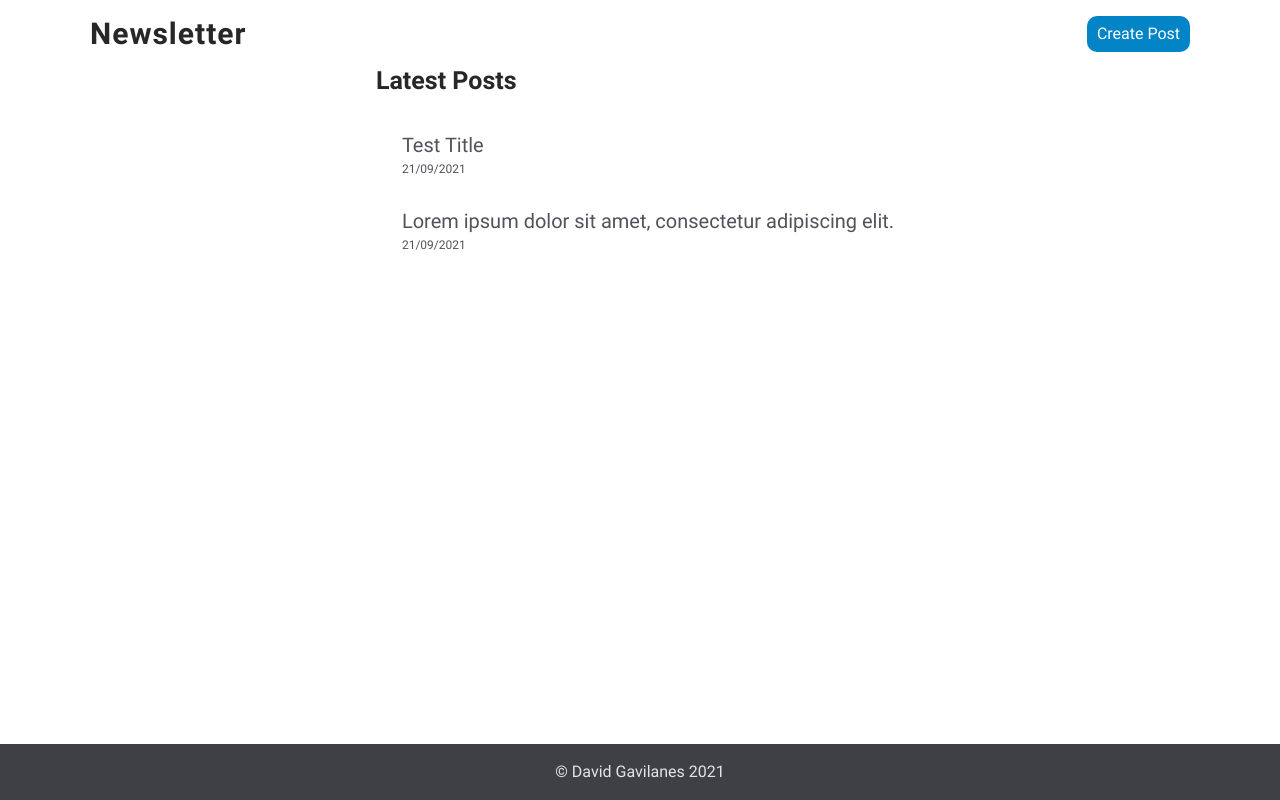
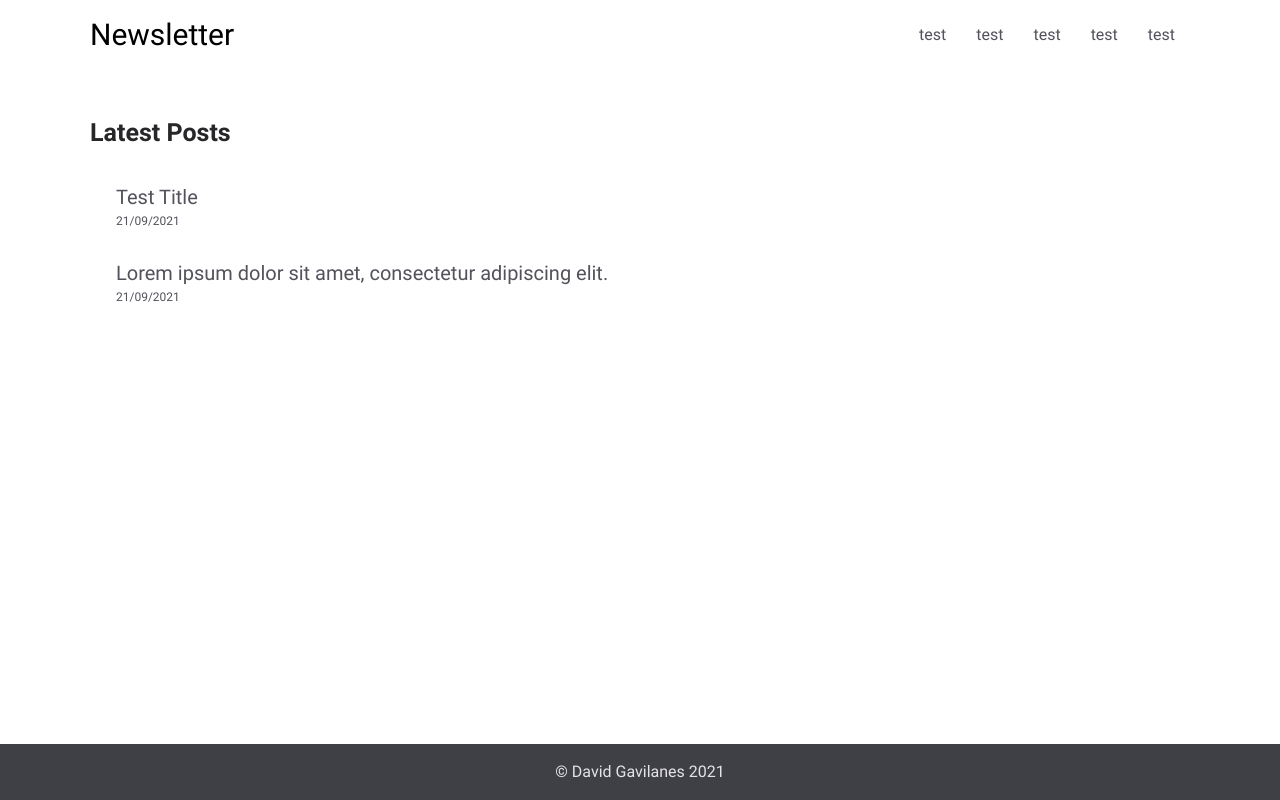
Before and after one commit to DavidGVelez/newsletter, a Vue app: page / in a window 1280 px wide. Built offline with nearby package versions, Linux system fonts and the light colour scheme; some icons are missing.

Commit message:
added header styling

```diff
--- a/src/App.vue
+++ b/src/App.vue
@@ -9,9 +9,7 @@ export default {
 <template>
   <div id="app">
     <AppHeader></AppHeader>
-    <main>
-      <router-view />
-    </main>
+    <router-view />
     <AppFooter></AppFooter>
   </div>
 </template>
--- a/src/assets/scss/utilities/_mixins.scss
+++ b/src/assets/scss/utilities/_mixins.scss
@@ -32,3 +32,32 @@
 		@warn 'Invalid breakpoint: #{$breakpoint}.';
 	}
 }
+@mixin respond-below-height($breakpoint) {
+  // If the breakpoint exists in the map.
+  @if map-has-key($breakpoints, $breakpoint) {
+    // Get the breakpoint value.
+    $breakpoint-value: map-get($breakpoints, $breakpoint);
+
+    // Write the media query.
+    @media (max-height: $breakpoint-value) {
+      @content;
+    }
+
+    // If the breakpoint doesn't exist in the map.
+  } @else {
+    // Log a warning.
+    @warn 'Invalid breakpoint: #{$breakpoint}.';
+  }
+}
+@mixin supports-hover($child: '') {
+  @media (any-hover: 'hover') {
+    &:hover #{$child} {
+      @content;
+    }
+  }
+}
+@mixin box-shadow($dp: 1) {
+  box-shadow: map-get($umbra-map, $dp) rgba(0, 0, 0, $umbra-opacity),
+    map-get($penumbra-map, $dp) rgba(0, 0, 0, $penumbra-opacity),
+    map-get($ambient-map, $dp) rgba(0, 0, 0, $ambient-opacity);
+}
--- a/src/assets/scss/variables/_breakpoints.scss
+++ b/src/assets/scss/variables/_breakpoints.scss
@@ -5,4 +5,5 @@ $breakpoints: (
 	lg: 1200px,
 	xl: 1600px,
 	xxl: 2000px,
+	header: 1100px,
 );
--- a/src/assets/scss/variables/_sizes.scss
+++ b/src/assets/scss/variables/_sizes.scss
@@ -1,3 +1,7 @@
 
 
 $width-container: 1100px;
+
+$zi-header: 1000;
+$header-height: 70px;
+$main-height: $header-height+ 50px;
--- a/src/assets/scss/variables/_variables.scss
+++ b/src/assets/scss/variables/_variables.scss
@@ -1,3 +1,4 @@
 @import "colors";
 @import "breakpoints";
 @import "sizes";
+@import "shadows";
--- a/src/components/layout/AppHeader.vue
+++ b/src/components/layout/AppHeader.vue
@@ -1,74 +1,356 @@
 <script>
 export default {
+  name: "AppHeader",
+
   data() {
     return {
-      isMenuOpen: false,
+      isMobile: true,
+      menuIsHidden: true,
+      menuIsOpen: false,
     };
+  },
+
+  computed: {
+    getCurrentLocale() {
+      return this.locales.find(
+        (element) => element.locale == this.$i18n.locale
+      );
+    },
+  },
+
+  methods: {
+    checkIfMobileWidth() {
+      this.isMobile = window.innerWidth < 1100;
+    },
+    openMenu() {
+      this.menuIsOpen = true;
+      this.menuIsHidden = false;
+      setTimeout(() => document.body.classList.add("header-is-open"), 10);
+    },
+    closeMenu() {
+      this.menuIsOpen = false;
+      document.body.classList.remove("header-is-open");
+      setTimeout(() => (this.menuIsHidden = true), 200);
+    },
+  },
+
+  created() {
+    this.checkIfMobileWidth();
+    window.addEventListener("resize", this.checkIfMobileWidth);
+  },
+  destroyed() {
+    window.removeEventListener("resize", this.checkIfMobileWidth);
   },
 };
 </script>
 
 <template>
-  <header>
-    <nav>
-      <router-link class="logo" to="/">Newsletter</router-link>
-      <div class="router">
-        <router-link class="cta" to="/add-post">Create Post</router-link>
+  <header id="app_header">
+    <nav class="container nav" role="navigation">
+      <router-link to="/">
+        <h1 class="title">Newsletter</h1>
+      </router-link>
+      <div id="header_navigation" @keydown.esc="closeMenu">
+        <button
+          id="open_menu"
+          class="toggle-mobile-menu"
+          v-if="isMobile"
+          @click="openMenu"
+          role="presentation"
+          title="Abrir menú"
+          aria-label="Abrir menú"
+        >
+          <v-icon name="bars"></v-icon>
+        </button>
+        <div
+          class="header-navigation-wrapper"
+          :class="isMobile && menuIsHidden ? 'menu-is-hidden' : ''"
+          :aria-expanded="menuIsOpen ? 'true' : 'false'"
+        >
+          <button
+            id="close_menu"
+            class="toggle-mobile-menu"
+            v-if="isMobile"
+            @click="closeMenu"
+            role="presentation"
+            title="Cerrar menú"
+            aria-label="Cerrar menú"
+          >
+            <v-icon name="times"></v-icon>
+          </button>
+          <div class="header-navigation-inner">
+            <ul>
+              <li class="menu-item">
+                <router-link to="test">test</router-link>
+              </li>
+              <li class="menu-item">
+                <router-link to="test1">test</router-link>
+              </li>
+              <li class="menu-item">
+                <router-link to="test2">test</router-link>
+              </li>
+              <li class="menu-item">
+                <router-link to="test3">test</router-link>
+              </li>
+              <li class="menu-item">
+                <router-link to="test4">test</router-link>
+              </li>
+            </ul>
+          </div>
+        </div>
       </div>
     </nav>
+    <div
+      id="header_backdrop"
+      v-if="isMobile"
+      :class="menuIsOpen && 'active'"
+      @click="closeMenu"
+    ></div>
   </header>
 </template>
 
 <style lang="scss" scoped>
-nav {
+header {
+  position: fixed;
+  top: 0;
+  z-index: 10000;
+  height: 70px;
+  width: 100vw;
+  background-color: $white;
+}
+.nav {
+  max-width: map-get($breakpoints, "header");
+}
+#app_header .container,
+#header_navigation,
+.header-navigation-wrapper,
+.header-navigation-inner,
+.header-navigation-inner > ul,
+.menu-item,
+.menu-item a {
+  height: 100%;
+}
+
+.container {
   display: flex;
   align-items: center;
   justify-content: space-between;
-  background-color: $white;
-  max-width: $width-container;
   margin: auto;
-  padding: 1rem;
 
   @include respond-below(header) {
     width: 100%;
   }
+  @include respond-below(md) {
+    width: 90%;
+  }
+}
 
-  & .logo {
-    text-decoration: none;
-    font-size: 30px;
-    font-weight: bold;
-    letter-spacing: 1px;
-    color: $clr-titles;
+h1 {
+  font-size: 30px;
+}
+
+a {
+  display: inline-flex;
+  align-items: center;
+  text-decoration: none;
+  color: $black;
+}
+
+.menu-item a {
+  padding: 15px;
+  background-color: transparent;
+  border: none;
+  color: $white;
+  font-size: 1.1rem;
+  text-decoration: none;
+  cursor: pointer;
+  &.router-link-exact-active {
+    // background-color: map-get($gray, "100");
+    text-decoration: underline;
+  }
+  @include respond-above(header) {
+    padding: 0 15px;
+    color: $clr-text;
+    font-size: 1rem;
   }
 
-  & .router {
+  // Mouse effects
+
+  @include supports-hover() {
+    background-color: map-get($gray, "200");
+
+    @include respond-above(header) {
+      background-color: map-get($gray, "300");
+    }
+  }
+
+  &:focus {
+    background-color: map-get($gray, "200");
+
+    @include respond-above(header) {
+      background-color: map-get($gray, "300");
+    }
+  }
+
+  &:active {
+    background-color: map-get($gray, "700");
+
+    @include respond-above(header) {
+      background-color: map-get($gray, "100");
+    }
+  }
+}
+
+#header_navigation {
+  display: flex;
+  align-items: center;
+
+  & .header-navigation-wrapper li,
+  & .header-navigation-wrapper a {
+    position: relative;
     display: flex;
-    justify-content: flex-end;
-    align-content: center;
-    flex: 1;
-    & a {
-      color: $clr-text;
-      text-decoration: none;
-      padding: 10px;
-      margin-right: 20px;
+    align-items: center;
 
-      &:hover {
-        color: white;
-      }
+    @include respond-below(header) {
+      justify-content: center;
+      height: auto !important;
+      width: 100%;
     }
-    & .router-link-exact-active.router-link-active {
-      color: white;
+  }
+
+  & .has-icon-left .icon {
+    margin-right: 5px;
+  }
+}
+
+.header-navigation-wrapper {
+  & svg {
+    color: white;
+  }
+  @include respond-below(header) {
+    position: fixed;
+    top: 0;
+    right: -100%;
+    height: 100vh;
+    width: 100vw;
+    max-width: 414px;
+    background-color: map-get($gray, "600");
+    z-index: 1000000000;
+    pointer-events: none;
+    transition: right 0.2s cubic-bezier(0.4, 0, 0.2, 1);
+
+    // Hide scrollbar on Safari and Chrome
+    &::-webkit-scrollbar {
+      display: none;
     }
+  }
 
-    & .cta {
-      color: white;
-      background-color: map-get($light-blue, "600");
-      margin-right: 0;
-      border-radius: 10px;
+  @include respond-below-height(sm) {
+    max-width: 100%;
+  }
 
-      &:hover {
-        color: black;
-      }
+  &.menu-is-hidden {
+    display: none;
+  }
+
+  .header-is-open & {
+    @include respond-below(header) {
+      right: 0;
+      @include box-shadow(6);
+      pointer-events: all;
+    }
+  }
+}
+
+.header-navigation-inner {
+  // Make the menu scrollable on mobile
+  @include respond-below(header) {
+    height: 100%;
+    width: 100%;
+    overflow-x: hidden;
+    overflow-y: scroll;
+    -webkit-overflow-scrolling: touch;
+  }
+
+  & > ul {
+    display: flex;
+    justify-content: space-between;
+    align-items: center;
+    width: 100%;
+
+    @include respond-below(header) {
+      flex-direction: column;
+      justify-content: center;
+      height: auto;
+      min-height: 100vh;
+      padding: 50px 0;
+    }
+  }
+}
+
+// --- Toggle mobile menu
+.toggle-mobile-menu {
+  display: flex;
+  align-items: center;
+  justify-content: center;
+  flex-shrink: 0;
+  width: 70px;
+  height: 70px;
+  background-color: transparent;
+  border: none;
+  color: $clr-text;
+  font-size: 24px;
+  cursor: pointer;
+  transition: background-color 0.2s ease-in-out;
+  -webkit-appearance: none;
+
+  @include respond-above(header) {
+    display: none !important; // make disappear the icons on desktop
+  }
+
+  // Mouse effects
+
+  @include supports-hover() {
+    background-color: map-get($gray, "100");
+    color: blue;
+  }
+
+  &:focus {
+    background-color: map-get($gray, "100");
+    color: $clr-text;
+  }
+
+  &:active {
+    background-color: map-get($gray, "100");
+  }
+}
+
+#close_menu {
+  position: absolute;
+  top: 0;
+  right: 0;
+  z-index: 1;
+  font-size: 22px;
+  color: $clr-text !important;
+}
+
+// --- Backdrop
+#header_backdrop {
+  position: fixed;
+  top: 0;
+  left: 0;
+  z-index: 1;
+  height: 100%;
+  width: 100%;
+  background-color: white;
+  opacity: 0;
+  pointer-events: none;
+  transition: opacity 0.3s ease-in-out;
+
+  &.active {
+    @include respond-below(header) {
+      opacity: 1;
+      pointer-events: all;
     }
   }
 }
--- a/src/router/index.js
+++ b/src/router/index.js
@@ -1,7 +1,7 @@
 import Vue from "vue";
 import VueRouter from "vue-router";
 import Home from "../views/Home.vue";
-
+import Post from "../views/Post.vue";
 Vue.use(VueRouter);
 
 const routes = [
@@ -19,6 +19,11 @@ const routes = [
     component: () =>
       import(/* webpackChunkName: "about" */ "../views/About.vue"),
   },
+  {
+    path: "/post/:slug",
+    name: "Post",
+    component: Post,
+  },
 ];
 
 const router = new VueRouter({
--- a/src/views/Home.vue
+++ b/src/views/Home.vue
@@ -11,7 +11,15 @@ export default {
 </script>
 
 <template>
-  <div class="home">
+  <main>
     <PostList></PostList>
-  </div>
+  </main>
 </template>
+
+<style lang="scss">
+main {
+  width: 90%;
+  margin-top: $main-height;
+  margin-bottom: $main-height;
+}
+</style>
--- /dev/null
+++ b/src/views/Post.vue
@@ -0,0 +1,13 @@
+<script>
+export default {
+  props: {},
+};
+</script>
+<template>
+  <main>
+    <article>
+      <h1>Test</h1>
+      <p>Lorem ipsum</p>
+    </article>
+  </main>
+</template>
```
Also changed, not shown: src/assets/scss/variables/_shadows.scss (added, +42 -0 lines), src/components/PostItem.vue (+16 -10 lines).
